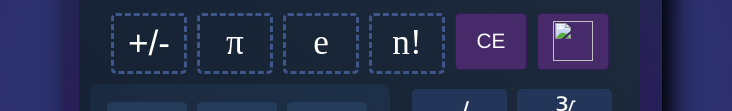
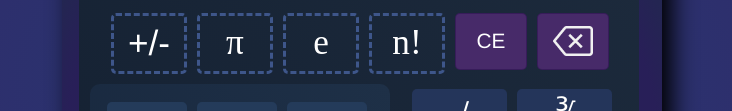
Before and after one commit to nitin-vinayak/Minor-Project, a plain HTML site: page index.html in a window 1280 px wide. Shown: the part 317-428 px from the top of the page, without its empty margins (278-1010 px from the left). Drawn offline with Linux system fonts and the light colour scheme.

Commit message:
Update index.html

```diff
--- a/index.html
+++ b/index.html
@@ -34,7 +34,7 @@
                         <div id="factorial" class="button">n!</div>
                         <div id="ce" class="button">CE</div>
                         <div id="del1" class="button">
-                            <img id="del2" src="imgs/delete.png" draggable="false">
+                            <img id="del2" src="delete.png" draggable="false">
                         </div>
                     </div>
                     <div id="nums-container">
```
